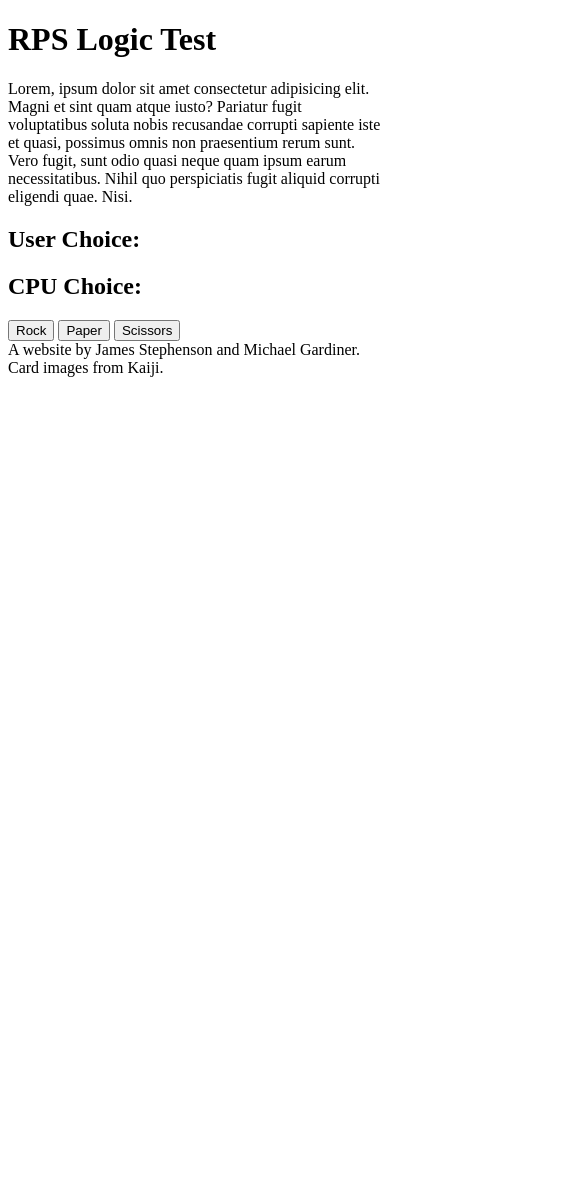
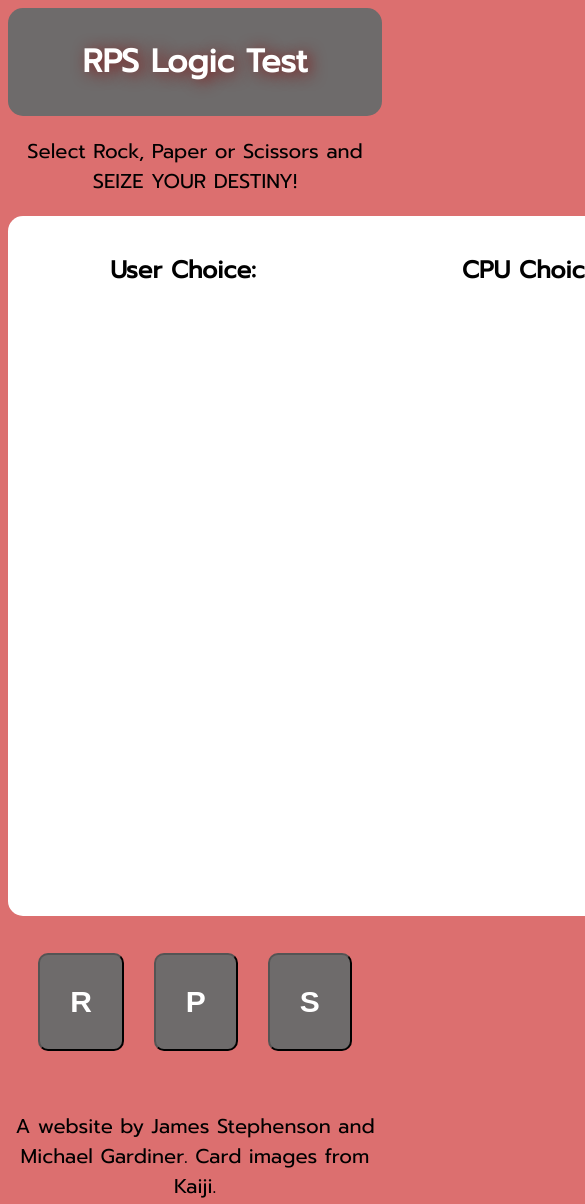
Before and after one commit to jamesastephenson/james-and-mike-collabs, a plain HTML site: page Week 3 - Rock Paper Scissors/current version/index.html in a window 390 px wide. Shown: the top 1204 px of the page, 585 px wide, since content can reach past the window. Before the commit the page ends 844 px from the top, so only its background shows below. Drawn offline with Linux system fonts and the light colour scheme; files that its build step writes are made by us from their sources.

Commit message:
styled everything, made page responsive

```diff
--- a/Week 3 - Rock Paper Scissors/current version/index.html
+++ b/Week 3 - Rock Paper Scissors/current version/index.html
@@ -13,28 +13,31 @@
     </div>
 
     <div id="instructions">
-        <p>Lorem, ipsum dolor sit amet consectetur adipisicing elit. Magni et sint quam atque iusto? Pariatur fugit voluptatibus soluta nobis recusandae corrupti sapiente iste et quasi, possimus omnis non praesentium rerum sunt. Vero fugit, sunt odio quasi neque quam ipsum earum necessitatibus. Nihil quo perspiciatis fugit aliquid corrupti eligendi quae. Nisi.</p>
+        <p>Select Rock, Paper or Scissors and SEIZE YOUR DESTINY!  </p>
     </div>
 
     <div id="gameboard">
-        <h2>User Choice:</h2>
-        <span id="userChoice"></span>
+        <div class="playerCard">
+            <h2>User Choice:</h2>
+            <span id="userChoice"></span>
+        </div>
 
+        <div class="playerCard">
+            <h2>CPU Choice:</h2>
+            <span id="cpuChoice"></span>
+        </div>
 
-        <h2>CPU Choice:</h2>
-        <span id="cpuChoice"></span>
+    </div>
+    <h3 id="victoryText"></h3>
 
-        <h3 id="victoryText"></h3>
+    <div id="controls">
+        <button type="button" onclick="chooseRock()" class="btn">R</button>
+        <button type="button" onclick="choosePaper()" class="btn">P</button>
+        <button type="button" onclick="chooseScissors()" class="btn">S</button>
     </div>
 
-    <div id="controls">
-        <button type="button" onclick="chooseRock()">Rock</button>
-        <button type="button" onclick="choosePaper()">Paper</button>
-        <button type="button" onclick="chooseScissors()">Scissors</button>
-    </div>
+    <footer id="footer">A website by James Stephenson and Michael Gardiner. Card images from Kaiji.</footer>
 
-
-    <footer>A website by James Stephenson and Michael Gardiner. Card images from Kaiji.</footer>
     <script src="script.js"></script>
 </body>
 </html>
--- /dev/null
+++ b/Week 3 - Rock Paper Scissors/current version/style.css
@@ -0,0 +1,110 @@
+@import url('https://fonts.googleapis.com/css2?family=Prompt&display=swap');
+* {
+    box-sizing: border-box;
+}
+
+body {
+    font-family: 'Prompt', sans-serif;
+    background: #DC6F6F;
+}
+
+h1 {
+    font-size: 2em;
+}
+
+#header {
+    width: 100%;
+    background-color: #6e6b6b;
+    color: #FFFFFF;
+    text-align: center;
+    padding: .5em;
+    border-radius: 15px;
+    text-shadow: 4px 2px 15px #841818;
+    align-items: center;
+    margin: auto;
+}
+
+#gameboard {
+    background-color: #FFFFFF;
+    border-radius: 15px;
+    display: flex;
+    height: 700px;
+    width: 700px;
+    margin: auto;
+
+}
+
+.playerCard {
+    padding: 1em;
+    width: 50%;
+    flex: 1;
+    text-align: center;
+
+    align-items: center;
+}
+
+#victoryText {
+    display: flex;
+    justify-content: center;
+}
+
+.btn {
+    background-color: #6E6B6B;
+    color: #ffffff;
+    border-radius: 10px;
+    font-weight: bold;
+    font-size: 30px;
+    display: inline-block;
+    padding: 1em;
+    margin-left: 0.5em;
+    margin-right: 0.5em;
+}
+
+#controls {
+    display: flex;
+    justify-content: center;
+}
+
+#instructions {
+    text-align: center;
+    font-size: 20px;
+}
+
+#footer {
+    text-align: center;
+    margin-top: 3em;
+    font-size: 20px;
+}
+
+/* media queries */
+
+@media only screen and (max-width: 600px) {
+    img {
+        width: 17em;
+    }
+
+    h1 {
+        font-size: 2em;
+    }
+
+}
+
+@media only screen and (min-width: 600px) {
+
+    h1 {
+        font-size: 3em;
+    }
+}
+
+@media only screen and (min-width: 768px) {
+    h1 {
+        font-size: 4em;
+    }
+}
+
+@media only screen and (min-width: 992px) {
+    h1 {
+        font-size: 4em;
+    }
+
+}
```
